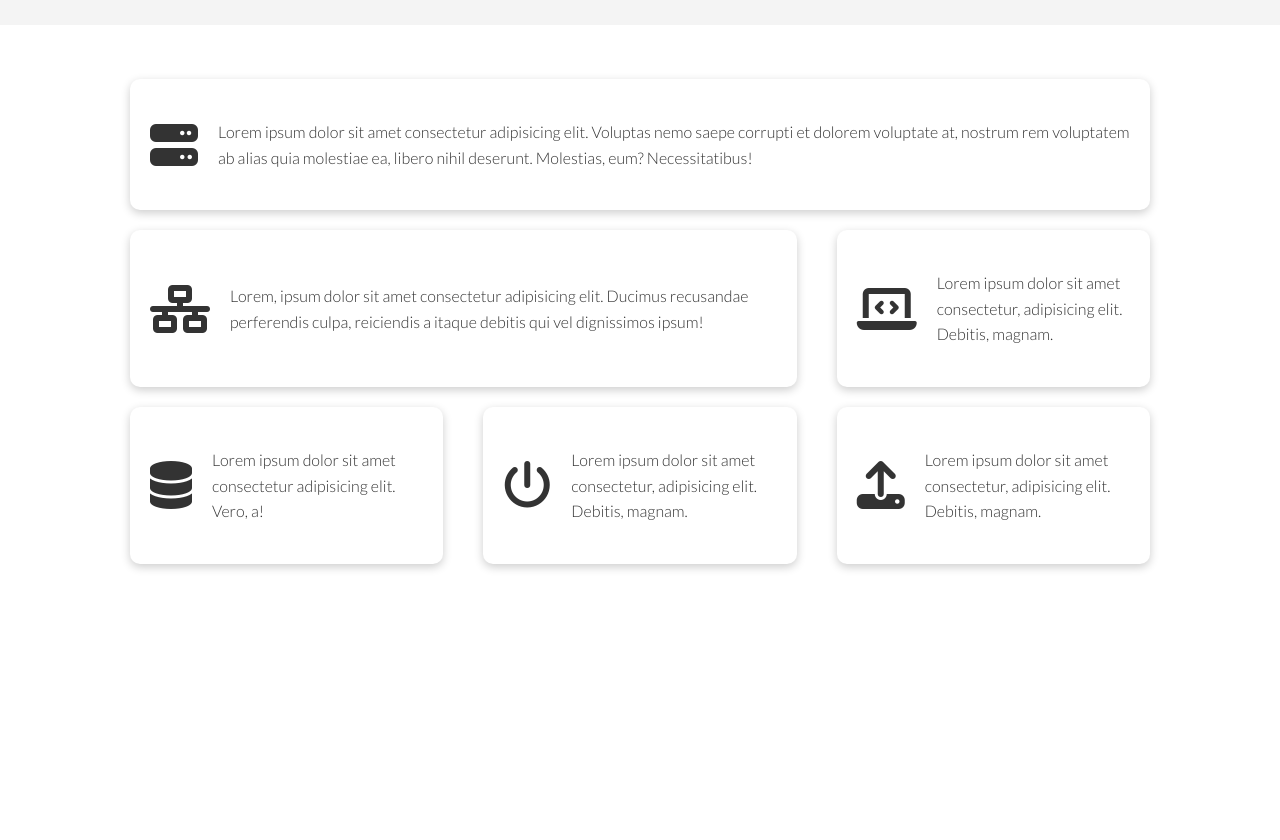
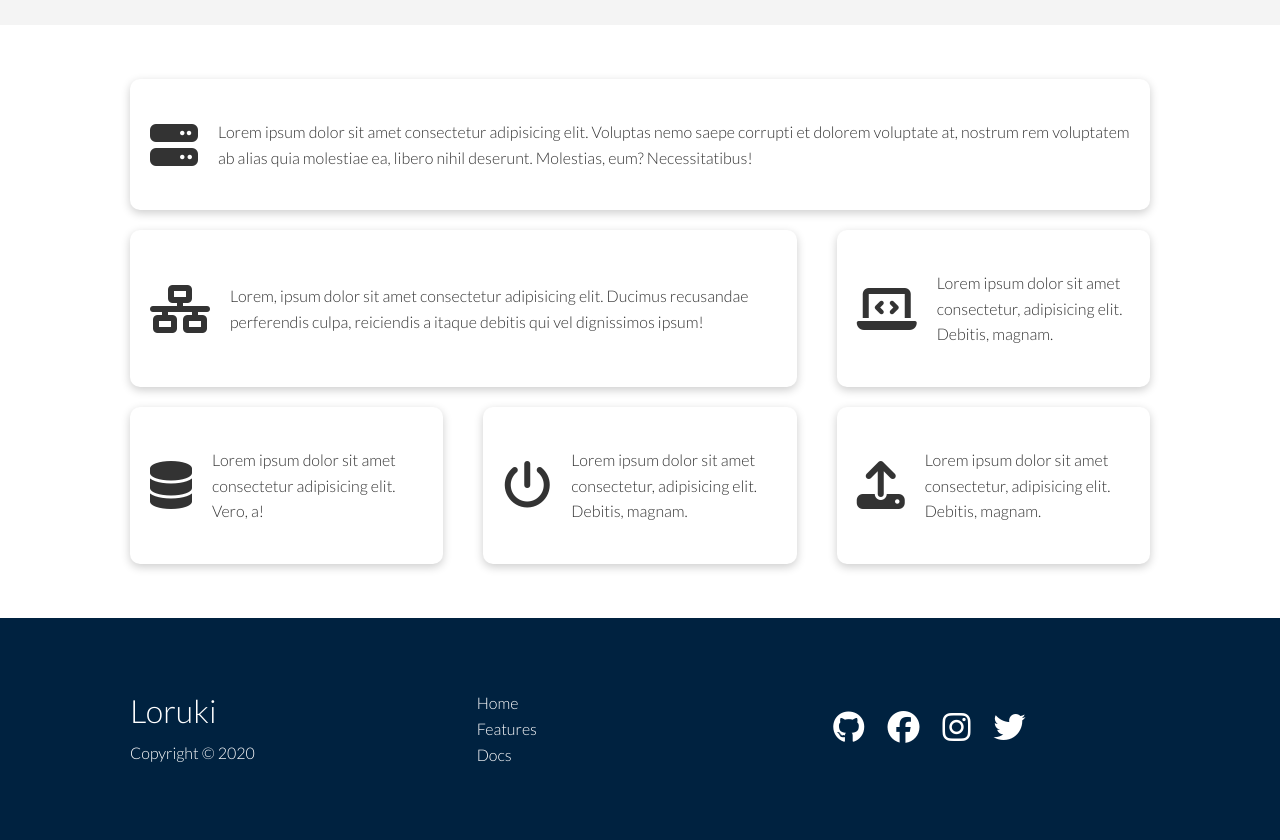
Before and after one commit to BF-FrontEnd-class-2024/group2-loruki-rebuild, a website: page features.html in a window 1280 px wide. Shown: the part 673-1513 px from the top of the page. Before the commit the page ends 1291 px from the top, so only its background shows below. Drawn offline with Linux system fonts and the light colour scheme.

Commit message:
add container4-footer features

```diff
--- a/features.html
+++ b/features.html
@@ -1,12 +1,14 @@
 <!DOCTYPE html>
 <html lang="en">
-
   <head>
     <meta charset="UTF-8" />
     <meta name="viewport" content="width=device-width, initial-scale=1.0" />
-  <link rel="stylesheet" href="https://cdnjs.cloudflare.com/ajax/libs/font-awesome/5.15.1/css/all.min.css"
+    <link
+      rel="stylesheet"
+      href="https://cdnjs.cloudflare.com/ajax/libs/font-awesome/5.15.1/css/all.min.css"
       integrity="sha512-+4zCK9k+qNFUR5X+cKL9EIR+ZOhtIloNl9GIKS57V1MyNsYpYcUrUeQc9vNfzsWfV28IaLL3i96P9sdNyeRssA=="
-    crossorigin="anonymous" />
+      crossorigin="anonymous"
+    />
     <link href="./styles/utilities.css" rel="stylesheet" />
     <link href="./styles/style.css" rel="stylesheet" />
     <title>Loruki | Cloud Hosting For Everyone</title>
@@ -106,8 +108,27 @@
       </div>
     </section>
 
-</body>
-
-    </section>
+    <!-- Footer -->
+    <footer class="footer bg-dark py-5">
+      <div class="container grid grid-3">
+        <div>
+          <h1>Loruki</h1>
+          <p>Copyright &copy; 2020</p>
+        </div>
+        <nav>
+          <ul>
+            <li><a href="index.html">Home</a></li>
+            <li><a href="features.html">Features</a></li>
+            <li><a href="docs.html">Docs</a></li>
+          </ul>
+        </nav>
+        <div class="social">
+          <a href="#"><i class="fab fa-github fa-2x"></i></a>
+          <a href="#"><i class="fab fa-facebook fa-2x"></i></a>
+          <a href="#"><i class="fab fa-instagram fa-2x"></i></a>
+          <a href="#"><i class="fab fa-twitter fa-2x"></i></a>
+        </div>
+      </div>
+    </footer>
   </body>
 </html>
```
Lines whose indentation alone changed are shown as unchanged.
